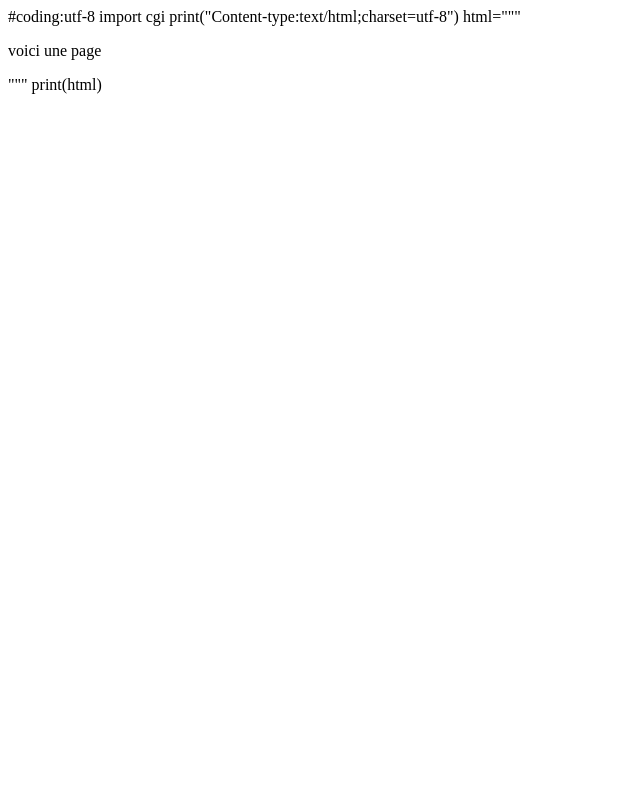
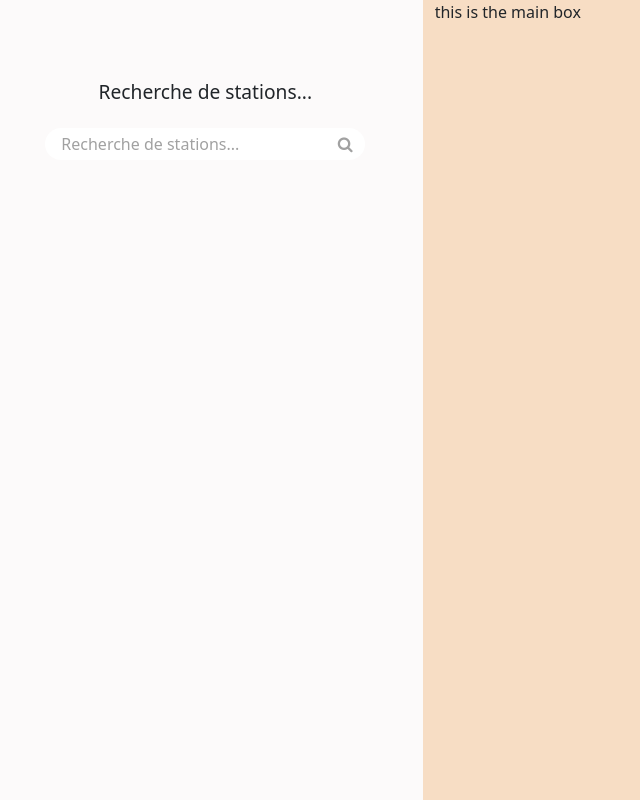
Before and after one commit to kasumi993/Temperature_Map, a plain HTML site: page index.html in a window 1280 px wide. Shown: the whole page, without its empty margins (0-640 px from the left). Drawn offline with nearby package versions, Linux system fonts and the light colour scheme.

Commit message:
Start index file design
include libraries and search box design

```diff
--- /dev/null
+++ b/css/style.css
@@ -0,0 +1,77 @@
+/* project colors:
+                    #F7DDC4   body background
+                    #FCFAFA   side bar bg
+                    #656565   text
+                    #ADACAC   text
+                    */
+
+
+body{
+    background-color:#F7DDC4 ;
+}
+
+nav{
+    background-color: #FCFAFA;
+    height:100vh;
+}
+
+main{
+    height: 100vh;
+}
+
+/*search bar style */
+.container {
+    height: 30vh;
+    display: flex;
+    flex-direction: column;
+    justify-content: center;
+    align-items: center;
+}
+
+.heading {
+    margin-bottom: 1.5rem;
+    font-size: 1.2rem;
+}
+
+.searchInputWrapper {
+    position: relative;
+}
+
+.searchInput {
+    width: 20rem;
+    height: 2rem;
+    padding: 0 1rem;
+    border-radius: 2rem;
+    border: none;
+    transition: transform 0.1s ease-in-out;
+}
+
+::placeholder {
+    color: #a1a1a1;
+}
+
+/* hide the placeholder text on focus */
+:focus::placeholder {
+    text-indent: -999px
+}
+
+.searchInput:focus {
+    outline: none;
+    transform: scale(1.1);
+    transition: all 0.1s ease-in-out;
+}
+
+.searchInputIcon {
+    position: absolute;
+    right: 0.8rem;
+    top: 0.5rem;
+    color: #a1a1a1;
+    transition: all 0.1s ease-in-out;
+}
+
+.container:focus-within >
+.searchInputWrapper > .searchInputIcon {
+    right: 0.2rem;
+}
+
+/*end of search bar style */
--- a/index.html
+++ b/index.html
@@ -1,20 +1,34 @@
-#coding:utf-8
-
-import cgi
-
-print("Content-type:text/html;charset=utf-8")
-
-html="""<!DOCTYPE html>
+<!DOCTYPE html>
+<html lang="en">
 <head>
-    <meta charset="utf-8">
-    <title>Document</title>
+    <meta charset="UTF-8">
+    <meta http-equiv="X-UA-Compatible" content="IE=edge">
+    <meta name="viewport" content="width=device-width, initial-scale=1.0">
+    <!--javascript libraries-->
+    <script src="javascript/leaflet/leaflet.js"> // insertion bibliothèque Leaflet : http://leafletjs.com/ </script>
+    <!-- CSS only -->
+    <link href="https://cdn.jsdelivr.net/npm/bootstrap@5.0.1/dist/css/bootstrap.min.css" rel="stylesheet" integrity="sha384-+0n0xVW2eSR5OomGNYDnhzAbDsOXxcvSN1TPprVMTNDbiYZCxYbOOl7+AMvyTG2x" crossorigin="anonymous">
+    <link rel="stylesheet" type="text/css" href="css/leaflet.css" />
+    <link rel="stylesheet" type="text/css" href="css/style.css"/>
+    <!-- Load icon library -->
+    <link rel="stylesheet" href="https://cdnjs.cloudflare.com/ajax/libs/font-awesome/4.7.0/css/font-awesome.min.css">
+    <title>ProjetE: Temperatures France</title>
 </head>
 <body>
-
-    <p>voici une page</p>
-
+    <div class="row">
+        <nav class="col-4">
+            <div class="container">
+                <h1 class="heading">Recherche de stations...</h1>
+                <div class="searchInputWrapper">
+                <input class="searchInput" type="text" placeholder='Recherche de stations...'>
+                <i class="searchInputIcon fa fa-search"></i>
+                </input>
+                </div>
+            </div>
+        </nav>
+        <main class="col-8">
+            <p>this is the main box</p>
+        </main>
+    </div>
 </body>
 </html>
-"""
-
-print(html)
```
Also changed, not shown: css/index.css (deleted), css/leaflet.css (renamed from javascript/leaflet/leaflet.css).
